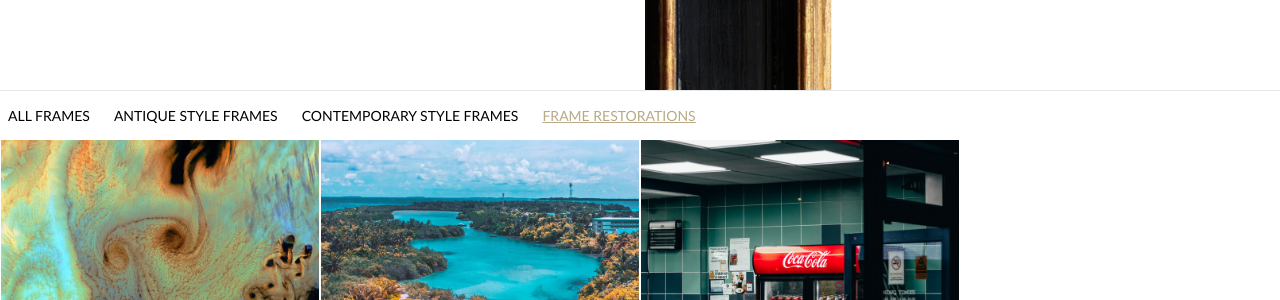
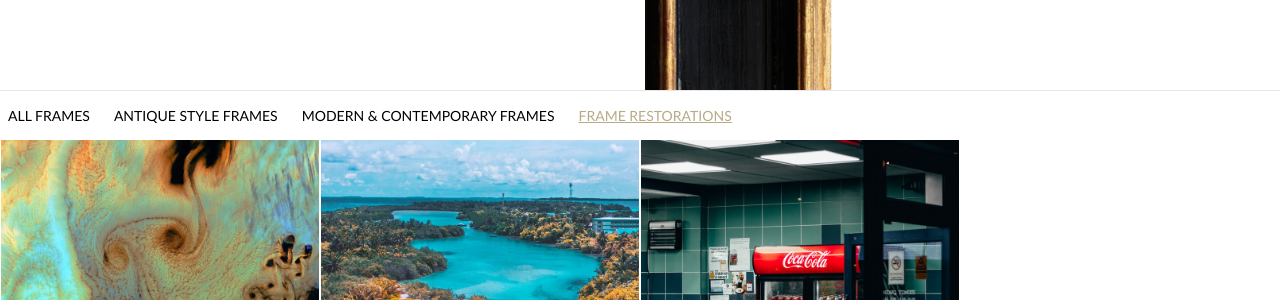
Before and after one commit to patwadden/tanousframes, a Jekyll site: the page built from frame-restorations.html, in a window 1280 px wide. Shown: the part 526-826 px from the top of the page. Built offline with Jekyll 4.4.1, drawn with Linux system fonts in a browser that asks for light colours.

Commit message:
Updated '_layouts/frames.html' via CloudCannon

```diff
--- a/_layouts/frames.html
+++ b/_layouts/frames.html
@@ -35,7 +35,7 @@ _options:
 			<a class="editable uppercase hover:underline font-sans text-sm {% if page.permalink == "/our-frames/antique-frames/" %}underline text-dark{% endif %}" href="/our-frames/antique-frames#frames">Antique Style Frames</a>
 		</li>
 		<li class="w-full md:w-auto mr-6 mb-4 md:mb-0">
-			<a class="editable uppercase hover:underline font-sans text-sm {% if page.permalink == "/our-frames/contemporary-frames/" %}underline text-dark{% endif %}" href="/our-frames/contemporary-frames#frames">Contemporary Style Frames</a>
+			<a class="editable uppercase hover:underline font-sans text-sm {% if page.permalink == "/our-frames/contemporary-frames/" %}underline text-dark{% endif %}" href="/our-frames/contemporary-frames#frames">Modern &amp; Contemporary Frames</a>
 		</li>
 		<li class="w-full md:w-auto mr-6">
 			<a class="editable uppercase hover:underline font-sans text-sm {% if page.permalink == "/our-frames/frame-restorations/" %}underline text-dark{% endif %}" href="/our-frames/frame-restorations#frames">Frame Restorations</a>
```
